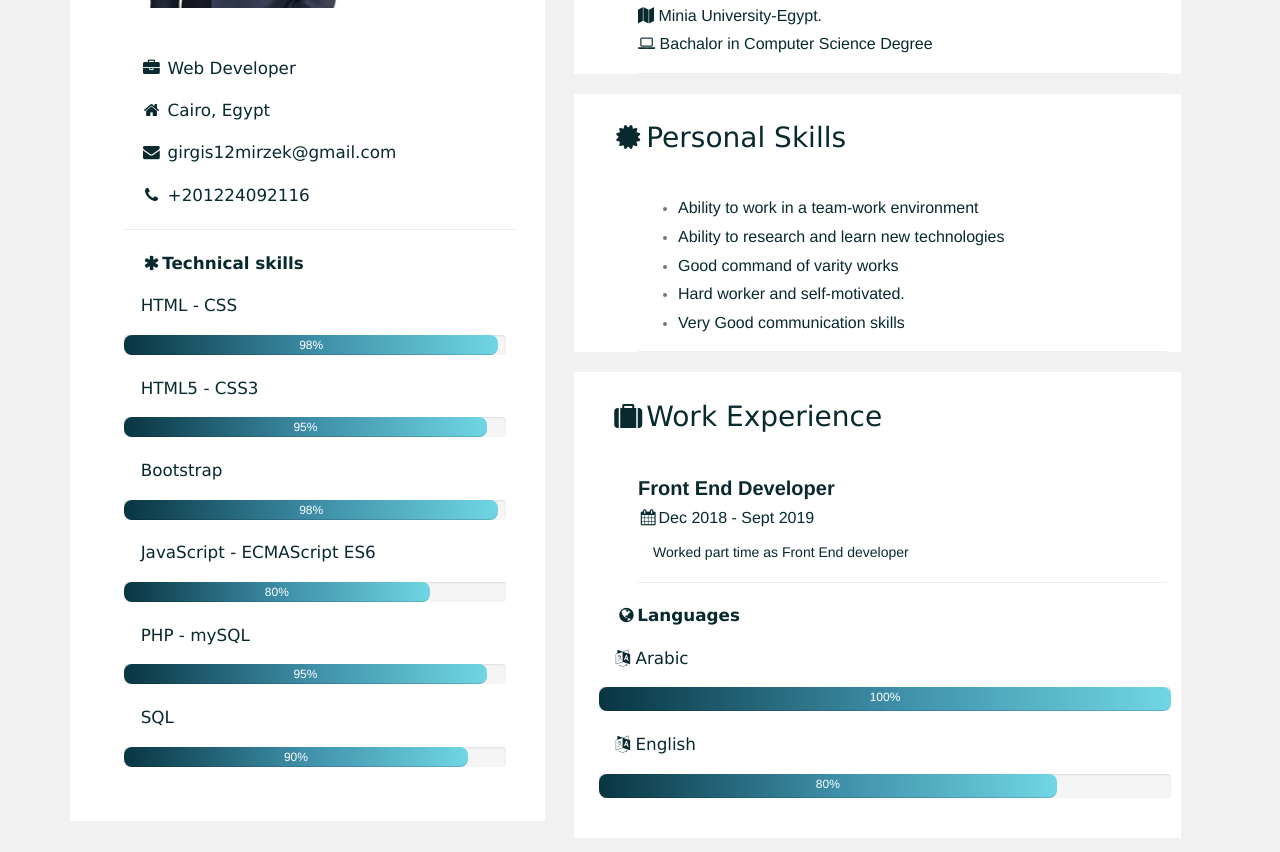
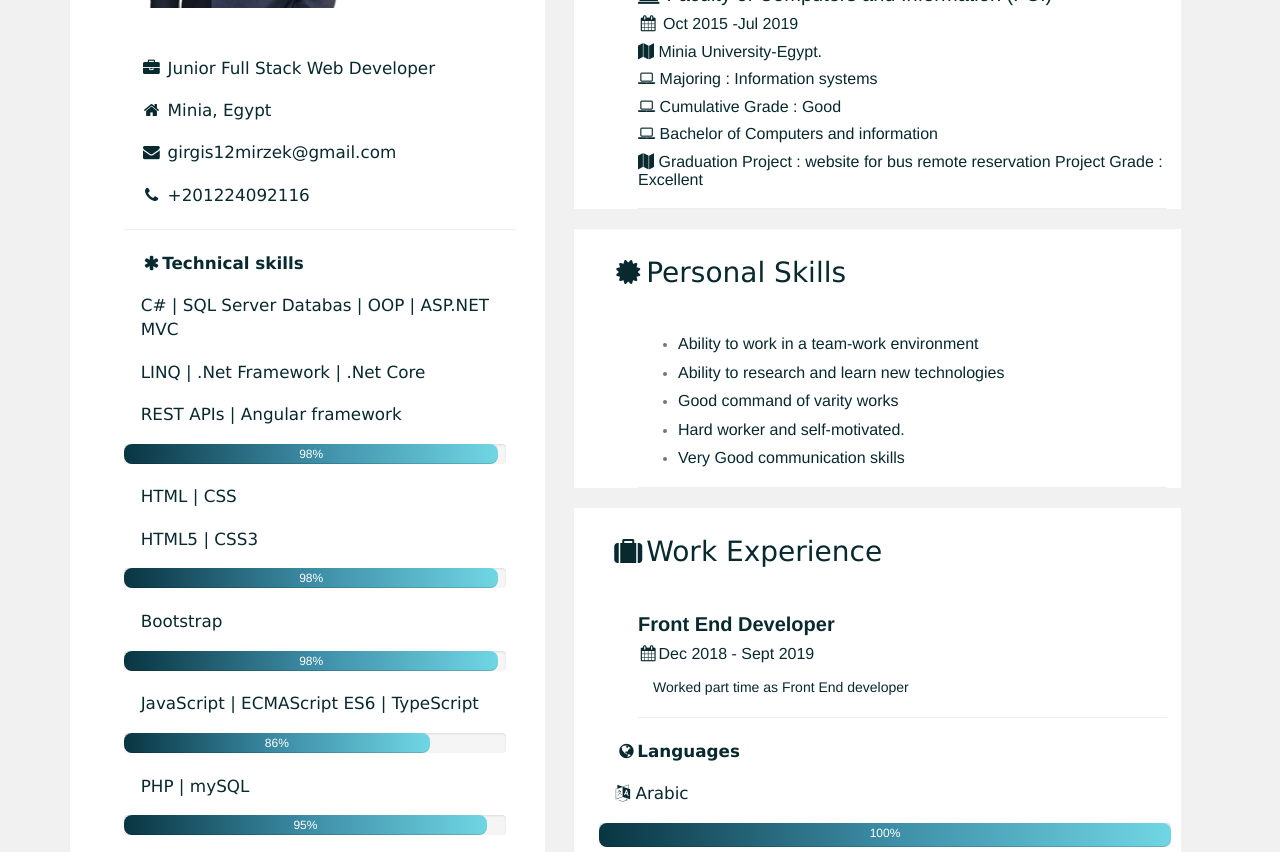
Before and after one commit to girgism/myPortfolio-, a plain HTML site: page index.html in a window 1280 px wide. Shown: the part 331-1183 px from the top of the page. Drawn offline with nearby package versions, Linux system fonts and the light colour scheme.

Commit message:
Update index.html
Edit Some info

```diff
--- a/index.html
+++ b/index.html
@@ -22,44 +22,54 @@
                 </div>
             </div>
             <div class="w3-container">
-                <p class="w3-large"><i class="fa fa-briefcase fa-fw "></i> Web Developer</p>
-                <p class="w3-large"><i class="fa fa-home fa-fw"></i> Cairo, Egypt</p>
+                <p class="w3-large"><i class="fa fa-briefcase fa-fw "></i> Junior Full Stack Web Developer</p>
+                <p class="w3-large"><i class="fa fa-home fa-fw"></i> Minia, Egypt</p>
                 <p class="w3-large"><i class="fa fa-envelope fa-fw"></i> girgis12mirzek@gmail.com</p>
                 <p class="w3-large"><i class="fa fa-phone fa-fw   "></i> +201224092116</p>
                 <hr>
 
                 <p class="w3-large"><b><i class="fa fa-asterisk fa-fw icon"></i>Technical skills</b></p>
-                <p class="w3-large">HTML - CSS </p>
+                <p class="w3-large">
+                    C#  | SQL Server Databas | OOP | ASP.NET MVC
+                </p>
+                <p class="w3-large"> LINQ  | .Net Framework | .Net Core  </p>
+                <p class="w3-large"> REST APIs | Angular framework</p>
                 <div class="progress">
                     <div class="progress-bar  " role="progressbar" aria-valuenow="98" aria-valuemax="100" aria-valuemin="0" style="width:98%;">
                         98%
                     </div>
                 </div>
-                <p class="w3-large">HTML5 - CSS3</p>
+
+                <p class="w3-large">HTML | CSS </p>
+                <p class="w3-large">HTML5 | CSS3</p>
+
                 <div class="progress">
-                    <div class="progress-bar " style="width:95%;" role="progressbar" aria-valuenow="95" aria-valuemax="100" aria-valuemin="0">
-                        95%
+                    <div class="progress-bar  " role="progressbar" aria-valuenow="98" aria-valuemax="100" aria-valuemin="0" style="width:98%;">
+                        98%
                     </div>
                 </div>
+
                 <p class="w3-large">Bootstrap</p>
                 <div class="progress">
                     <div class="progress-bar " style="width:98%;" role="progressbar" aria-valuenow="98" aria-valuemax="100" aria-valuemin="0">
                         98%
                     </div>
                 </div>
-                <p class="w3-large">JavaScript - ECMAScript ES6</p>
+                <p class="w3-large">
+                    JavaScript | ECMAScript ES6 | TypeScript
+                </p>
                 <div class="progress">
                     <div class="progress-bar " style="width:80%;" role="progressbar" aria-valuenow="80" aria-valuemax="100" aria-valuemin="0">
-                        80%
+                        86%
                     </div>
                 </div>
-                <p class="w3-large">PHP - mySQL</p>
+                <p class="w3-large">PHP | mySQL</p>
                 <div class="progress">
                     <div class="progress-bar " style="width:95%;" role="progressbar" aria-valuenow="95" aria-valuemax="100" aria-valuemin="0">
                         95%
                     </div>
                 </div>
-                <p class="w3-large">SQL</p>
+                <p class="w3-large">	Git | Github | Trilo</p>
                 <div class="progress">
                     <div class="progress-bar " style="width:90%;" role="progressbar" aria-valuenow="90" aria-valuemax="100" aria-valuemin="0">
                         90%
@@ -74,17 +84,37 @@
             <div class="w3-container w3-card w3-white fff">
                 <h2 class="toSection"><i class="fa fa-certificate fa-fw w3-margin-right w3-l"></i>Education</h2>
                 <div class="w3-container">
-                    <h5 class="w3-opacity"><i class="fa fa-university"></i> Informatin Technology Institute (ITI)</h5>
-                    <h6 class="text-teal"><i class="fa fa-calendar fa-fw w3-margin-right"></i> Aug 2021 - <span class="badge bag">Current</span></h6>
-                    <p><i class="fa fa-laptop"></i> Learning the Core Concept of web developing and design website</p>
+                    <h5 class="w3-opacity"><i class="fa fa-university"></i> Information Technology Institute (ITI) - Ministry of Communication and Information Technology (MCIT) - Minia Branch </h5>
+                     <h6 class="text-teal"><i class="fa fa-calendar fa-fw w3-margin-right"></i> Aug 2021 - Nov 2021 <!--</h6> <span class="badge bag">Current</span> -->
+                    <p><i class="fa fa-laptop"></i> Learning Full-stack web developing using .Net </p>
                     <hr>
                 </div>
+
                 <div class="w3-container">
                     <h5 class="w3-opacity"><i class="fa fa-university"></i> Faculty of Computers and Information (FCI)</h5>
                     <h6 class="text-teal"><i class="fa fa-calendar fa-fw w3-margin-right"></i> Oct 2015 -Jul 2019</h6>
-                    <h6><i class="fa fa-map"></i> Minia University-Egypt.</h6>
-                    <h6><i class="fa fa-laptop"></i> Bachalor in Computer Science Degree</6>
-                        <hr>
+                    <h6>
+                        <i class="fa fa-map"></i>
+                        Minia University-Egypt.
+                    </h6>
+                    <h6>
+                        <i class="fa fa-laptop"></i>
+                        Majoring : Information systems
+                    </6>
+                    <h6>
+                        <i class="fa fa-laptop"></i>
+                        Cumulative Grade :  Good
+                    </6>
+                    <h6>
+                        <i class="fa fa-laptop"></i>
+                        Bachelor of Computers and information
+                    </6>
+                    <h6>
+                        <i class="fa fa-map"></i>
+                        Graduation Project :  website for bus remote reservation
+                        Project Grade : Excellent
+                    </6>
+                    <hr>
                 </div>
             </div>
             <div class="w3-container w3-card w3-white fff">
```
